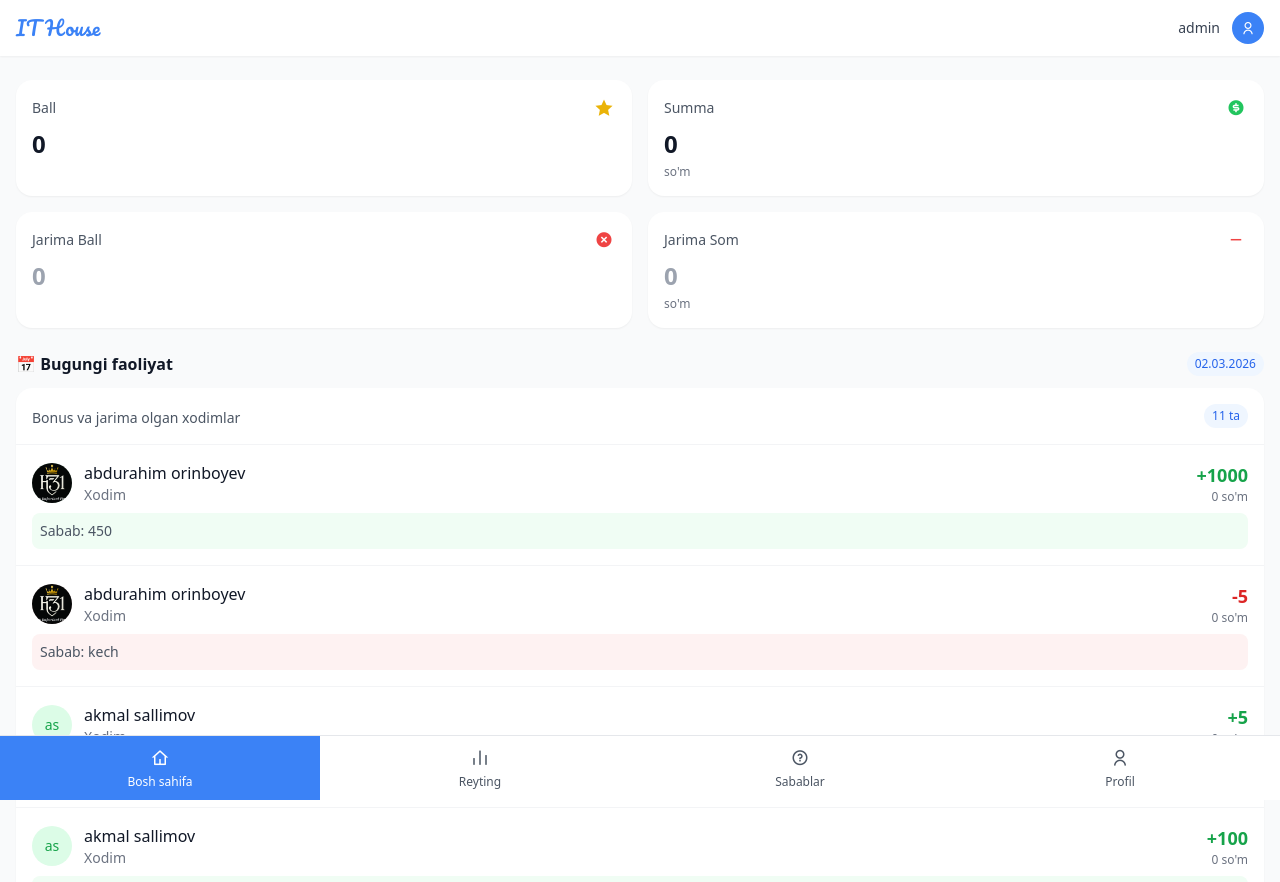
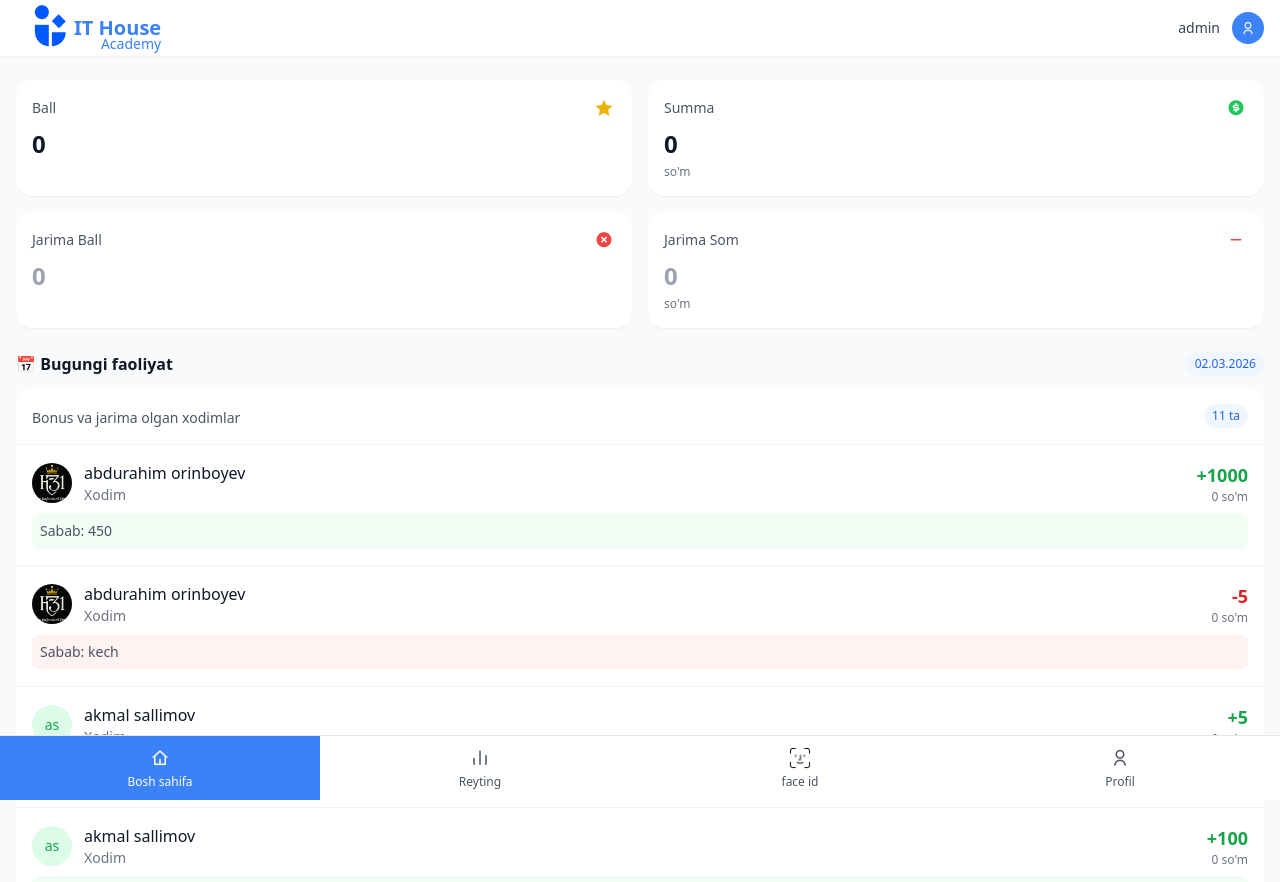
Before and after one commit to HumoyunMamasodiqov/IT-House-xodimlar-app, a Django app: page / in a window 1280 px wide. Shown: the top 882 px of the page. Run offline with Django 5.2, Linux system fonts and the light colour scheme; a user stored in the database is signed in; data comes from the database, SQL or seed files in the repository; some libraries are stand-ins or nearby versions.

Commit message:
it house acadeny uchun xodimlar app xodimlar ozlarni ball jarimalr bonulari va topshiriqlari turadi v1.2

```diff
--- a/main/templates/base.html
+++ b/main/templates/base.html
@@ -1,9 +1,12 @@
 <!DOCTYPE html>
 <html lang="uz">
+    {% load static %}
 <head>
     <meta charset="UTF-8">
     <meta name="viewport" content="width=device-width, initial-scale=1.0, maximum-scale=1.0, user-scalable=yes">
     <title>IT House - {% block title %}{% endblock %}</title>
+    <link rel="stylesheet" href="https://cdnjs.cloudflare.com/ajax/libs/font-awesome/7.0.1/css/all.min.css">
+    <link rel="icon" href="{% static 'img/logo.png' %}">
     <script src="https://cdn.tailwindcss.com/3.4.16"></script>
     <script>
         tailwind.config = {
@@ -46,7 +49,14 @@
     <!-- Top Navigation -->
     <nav class="fixed top-0 w-full bg-white shadow-sm z-50 px-4 py-3">
         <div class="flex items-center justify-between">
-            <h1 class="text-xl pacifico-font text-primary">IT House</h1>
+            <div class="flex items-center space-x-2 relative">
+                <img class="w-[70px] h-[70px] absolute top-[-23px]" src="{% static 'img/logo.png' %}" alt="">
+                <span class="relative left-[50px]">
+                <h1 class="text-xl font-bold text-primary">IT House</h1>
+                <span class="text-sm font-medium text-gray-600 absolute top-[20px] right-0 text-primary">Academy</span>
+            </span>
+            </div>
+
             <div class="flex items-center space-x-3">
                 {% if user.is_authenticated %}
                 <span class="text-sm font-medium text-gray-700">{{ user.get_full_name|default:user.username }}</span>
@@ -96,11 +106,11 @@
                 </div>
                 <span class="text-xs">Reyting</span>
             </a>
-            <a href="{% url 'sabablar_boshqaruvi' %}" class="flex flex-col items-center justify-center space-y-1 {% if request.resolver_match.url_name == 'sabablar_boshqaruvi' %}bg-primary text-white{% else %}text-gray-600 hover:text-primary{% endif %}">
+            <a href="https://ithousefaceid.pythonanywhere.com/" class="flex flex-col items-center justify-center space-y-1 {% if request.resolver_match.url_name == 'sabablar_boshqaruvi' %}bg-primary text-white{% else %}text-gray-600 hover:text-primary{% endif %}">
                 <div class="w-6 h-6 flex items-center justify-center">
-                    <i class="ri-question-line text-lg"></i>
+                    <img src="{% static 'img/faceid.png' %}" alt="">
                 </div>
-                <span class="text-xs">Sabablar</span>
+                <span class="text-xs">face id </span>
             </a>
             <a href="{% url 'mening_profilim' %}" class="flex flex-col items-center justify-center space-y-1 {% if request.resolver_match.url_name == 'mening_profilim' %}bg-primary text-white{% else %}text-gray-600 hover:text-primary{% endif %}">
                 <div class="w-6 h-6 flex items-center justify-center">
```
Also changed, not shown: static/img/faceid.png (added), static/img/logo.png (added).
